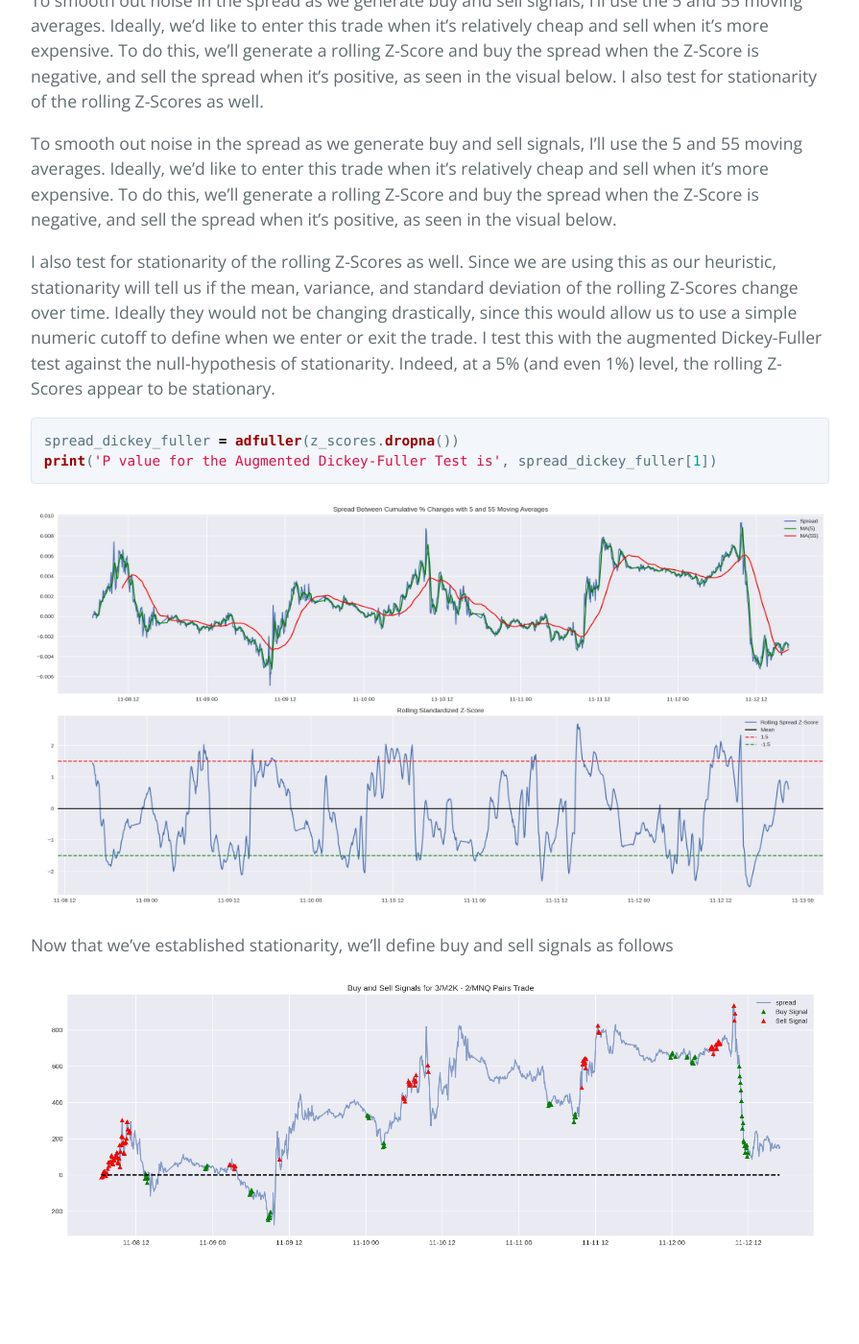
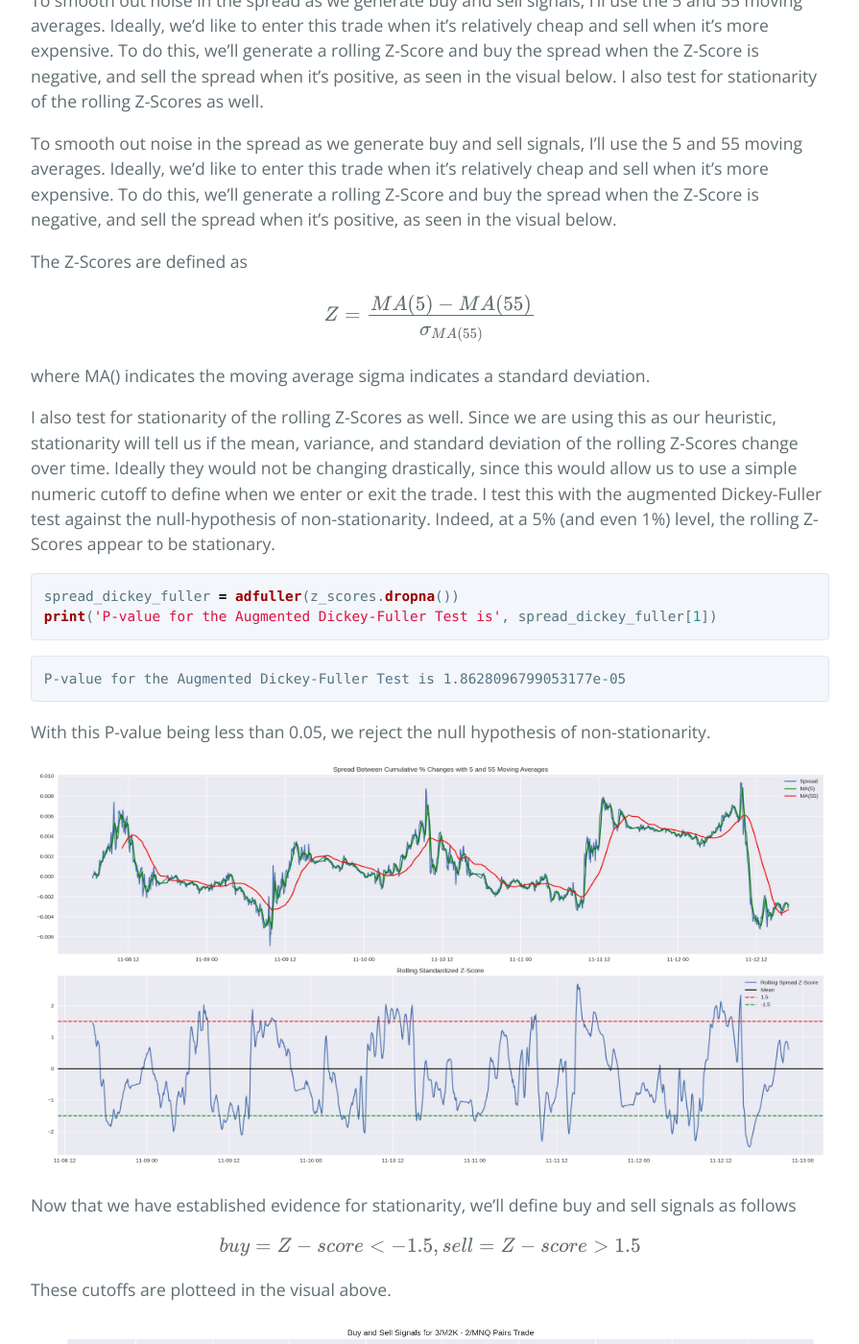
Before and after one commit to walkerhughes/portfolio, a Jekyll site: the page built from pairs_trading.md, in a window 1280 px wide and 1400 px high, scrolled down 2026 px. Shown: the whole window at 96% size, without its empty margins (192-1087 px from the left). Built offline with Jekyll 4.4.1, drawn with Linux system fonts in a browser that asks for light colours; formulas are drawn with MathJax 3; our own code applies the rules of GitHub Pages for plain Markdown files; before the commit the page ends 3397 px from its top, so only the background shows below that.

Commit message:
Update pairs_trading.md

````diff
--- a/pairs_trading.md
+++ b/pairs_trading.md
@@ -26,16 +26,30 @@ To smooth out noise in the spread as we generate buy and sell signals, I’ll us
 
 To smooth out noise in the spread as we generate buy and sell signals, I’ll use the 5 and 55 moving averages. Ideally, we’d like to enter this trade when it’s relatively cheap and sell when it’s more expensive. To do this, we’ll generate a rolling Z-Score and buy the spread when the Z-Score is negative, and sell the spread when it’s positive, as seen in the visual below.
 
-I also test for stationarity of the rolling Z-Scores as well. Since we are using this as our heuristic, stationarity will tell us if the mean, variance, and standard deviation of the rolling Z-Scores change over time. Ideally they would not be changing drastically, since this would allow us to use a simple numeric cutoff to define when we enter or exit the trade. I test this with the augmented Dickey-Fuller test against the null-hypothesis of stationarity. Indeed, at a 5% (and even 1%) level, the rolling Z-Scores appear to be stationary.
+The Z-Scores are defined as
+
+<p><span class="math display">\[ Z = \frac{MA(5) - MA(55)}{\sigma_{MA(55)}} \]</span></p>
+
+where MA() indicates the moving average sigma indicates a standard deviation.
+
+I also test for stationarity of the rolling Z-Scores as well. Since we are using this as our heuristic, stationarity will tell us if the mean, variance, and standard deviation of the rolling Z-Scores change over time. Ideally they would not be changing drastically, since this would allow us to use a simple numeric cutoff to define when we enter or exit the trade. I test this with the augmented Dickey-Fuller test against the null-hypothesis of non-stationarity. Indeed, at a 5% (and even 1%) level, the rolling Z-Scores appear to be stationary.
 
 ```python
 spread_dickey_fuller = adfuller(z_scores.dropna())
-print('P value for the Augmented Dickey-Fuller Test is', spread_dickey_fuller[1])
+print('P-value for the Augmented Dickey-Fuller Test is', spread_dickey_fuller[1])
 ```
+```
+P-value for the Augmented Dickey-Fuller Test is 1.8628096799053177e-05
+```
+
+With this P-value being less than 0.05, we reject the null hypothesis of non-stationarity.
 
 <img src="z_scores_moving_averages.jpg" width="1100" height="425">
 
-Now that we’ve established stationarity, we’ll define buy and sell signals as follows
+Now that we have established evidence for stationarity, we’ll define buy and sell signals as follows
 
+<p><span class="math display">\[ buy = Z-score < -1.5, sell = Z-score > 1.5 \]</span></p>
+
+These cutoffs are plotteed in the visual above.
 
 <img src="final_trade_signals.jpg" width="1100" height="300">
````
